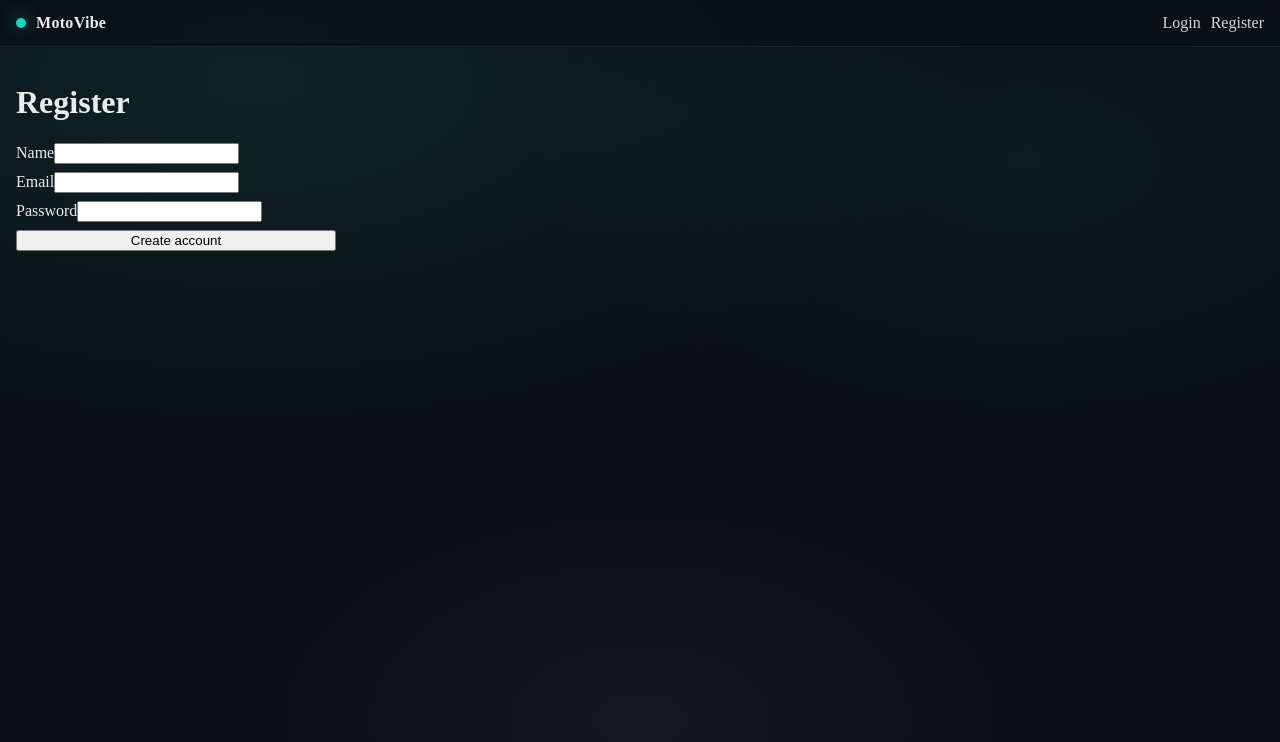
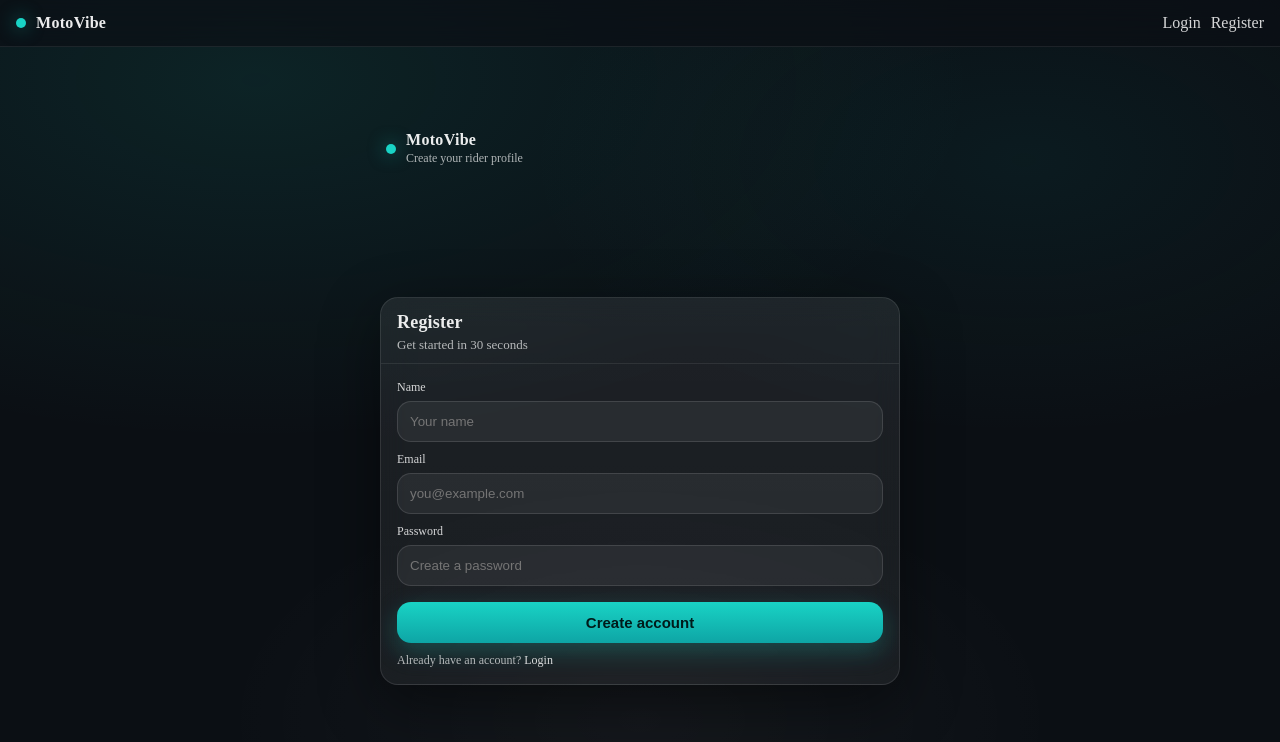
Before and after one commit to Shmuel5252/motovibe, a React (Vite) app in the folder client/: page /auth/register in a window 1280 px wide. Shown: the top 742 px of the page. Built offline with nearby package versions, Linux system fonts and the light colour scheme; no server answers.

Commit message:
feat(ui): auth screens styled

```diff
--- a/client/src/app/ui/theme.css
+++ b/client/src/app/ui/theme.css
@@ -732,3 +732,48 @@ body{
   border: 1px solid rgba(255,255,255,0.10);
   color: rgba(255,255,255,0.90);
 }
+
+
+/* =========================
+   Auth screens helpers
+   ========================= */
+
+.mv-auth{
+  min-height: calc(100vh - 120px);
+  display: grid;
+  place-items: center;
+  gap: 14px;
+  padding-top: 10px;
+}
+
+.mv-auth__brand{
+  width: min(520px, 100%);
+  display: flex;
+  align-items: center;
+  gap: 10px;
+  padding: 0 6px;
+}
+
+.mv-auth__title{
+  font-weight: 900;
+  letter-spacing: 0.3px;
+}
+
+.mv-auth__subtitle{
+  margin-top: 2px;
+  font-size: 12px;
+}
+
+.mv-auth .mv-card{
+  width: min(520px, 100%);
+}
+
+.mv-auth__actions{
+  display: grid;
+  gap: 10px;
+  margin-top: 6px;
+}
+
+.mv-auth__hint{
+  font-size: 12px;
+}
--- a/client/src/pages/auth/Login.jsx
+++ b/client/src/pages/auth/Login.jsx
@@ -1,6 +1,10 @@
 import React, { useState } from "react";
+import { Link } from "react-router-dom";
 import { login } from "../../app/api/authApi.js";
 import { setAuth } from "../../app/state/authStore.js";
+
+import GlassCard from "../../app/ui/components/GlassCard.jsx";
+import ButtonPrimary from "../../app/ui/components/ButtonPrimary.jsx";
 
 export default function Login() {
   const [email, setEmail] = useState("");
@@ -26,38 +30,59 @@ export default function Login() {
   }
 
   return (
+    <div className="mv-auth">
+      <div className="mv-auth__brand">
+        <span className="mv-logo-dot" aria-hidden="true" />
         <div>
-      <h1>Login</h1>
+          <div className="mv-auth__title">MotoVibe</div>
+          <div className="mv-auth__subtitle mv-muted">Dark glass. Teal energy.</div>
+        </div>
+      </div>
 
-      <form onSubmit={onSubmit} style={{ display: "grid", gap: 8, maxWidth: 320 }}>
-        <label>
-          Email
+      <GlassCard title="Login" subtitle="Welcome back">
+        <form onSubmit={onSubmit} className="mv-form">
+          <div className="mv-field">
+            <label className="mv-label">Email</label>
             <input
+              className="mv-input"
               value={email}
               onChange={(e) => setEmail(e.target.value)}
               type="email"
               autoComplete="email"
               required
+              placeholder="you@example.com"
             />
-        </label>
+          </div>
 
-        <label>
-          Password
+          <div className="mv-field">
+            <label className="mv-label">Password</label>
             <input
+              className="mv-input"
               value={password}
               onChange={(e) => setPassword(e.target.value)}
               type="password"
               autoComplete="current-password"
               required
+              placeholder="••••••••"
             />
-        </label>
+          </div>
 
-        <button type="submit" disabled={loading}>
+          {error ? <div className="mv-error">{error}</div> : null}
+
+          <div className="mv-auth__actions">
+            <ButtonPrimary type="submit" disabled={loading}>
               {loading ? "Loading…" : "Login"}
-        </button>
+            </ButtonPrimary>
 
-        {error ? <p style={{ color: "crimson" }}>{error}</p> : null}
+            <div className="mv-auth__hint mv-muted">
+              No account?{" "}
+              <Link className="mv-link" to="/auth/register">
+                Register
+              </Link>
+            </div>
+          </div>
         </form>
+      </GlassCard>
     </div>
   );
 }
--- a/client/src/pages/auth/Register.jsx
+++ b/client/src/pages/auth/Register.jsx
@@ -1,6 +1,10 @@
 import React, { useState } from "react";
+import { Link } from "react-router-dom";
 import { register } from "../../app/api/authApi.js";
 import { setAuth } from "../../app/state/authStore.js";
+
+import GlassCard from "../../app/ui/components/GlassCard.jsx";
+import ButtonPrimary from "../../app/ui/components/ButtonPrimary.jsx";
 
 export default function Register() {
   const [name, setName] = useState("");
@@ -27,43 +31,70 @@ export default function Register() {
   }
 
   return (
+    <div className="mv-auth">
+      <div className="mv-auth__brand">
+        <span className="mv-logo-dot" aria-hidden="true" />
         <div>
-      <h1>Register</h1>
+          <div className="mv-auth__title">MotoVibe</div>
+          <div className="mv-auth__subtitle mv-muted">Create your rider profile</div>
+        </div>
+      </div>
 
-      <form onSubmit={onSubmit} style={{ display: "grid", gap: 8, maxWidth: 320 }}>
-        <label>
-          Name
-          <input value={name} onChange={(e) => setName(e.target.value)} required />
-        </label>
+      <GlassCard title="Register" subtitle="Get started in 30 seconds">
+        <form onSubmit={onSubmit} className="mv-form">
+          <div className="mv-field">
+            <label className="mv-label">Name</label>
+            <input
+              className="mv-input"
+              value={name}
+              onChange={(e) => setName(e.target.value)}
+              required
+              placeholder="Your name"
+            />
+          </div>
 
-        <label>
-          Email
+          <div className="mv-field">
+            <label className="mv-label">Email</label>
             <input
+              className="mv-input"
               value={email}
               onChange={(e) => setEmail(e.target.value)}
               type="email"
               autoComplete="email"
               required
+              placeholder="you@example.com"
             />
-        </label>
+          </div>
 
-        <label>
-          Password
+          <div className="mv-field">
+            <label className="mv-label">Password</label>
             <input
+              className="mv-input"
               value={password}
               onChange={(e) => setPassword(e.target.value)}
               type="password"
               autoComplete="new-password"
               required
+              placeholder="Create a password"
             />
-        </label>
+          </div>
 
-        <button type="submit" disabled={loading}>
+          {error ? <div className="mv-error">{error}</div> : null}
+
+          <div className="mv-auth__actions">
+            <ButtonPrimary type="submit" disabled={loading}>
               {loading ? "Loading…" : "Create account"}
-        </button>
+            </ButtonPrimary>
 
-        {error ? <p style={{ color: "crimson" }}>{error}</p> : null}
+            <div className="mv-auth__hint mv-muted">
+              Already have an account?{" "}
+              <Link className="mv-link" to="/auth/login">
+                Login
+              </Link>
+            </div>
+          </div>
         </form>
+      </GlassCard>
     </div>
   );
 }
```
Lines whose indentation alone changed are shown as unchanged.
